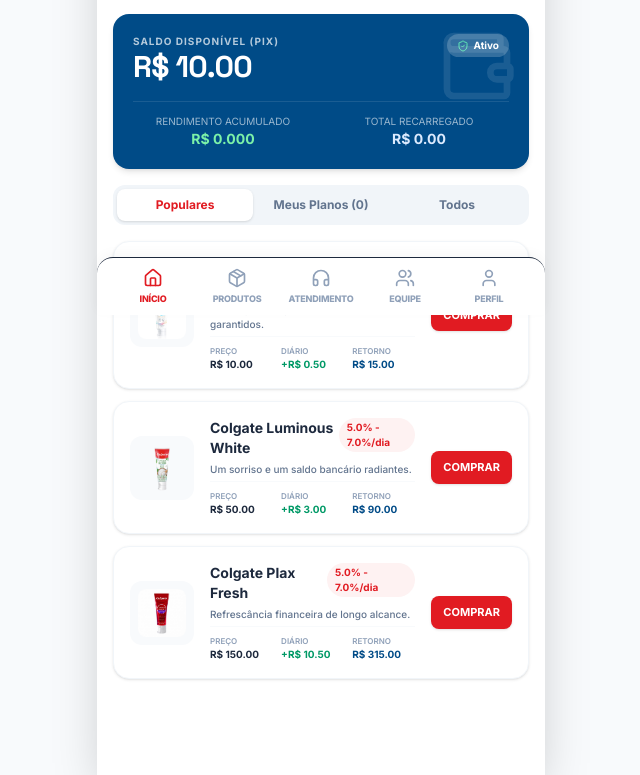
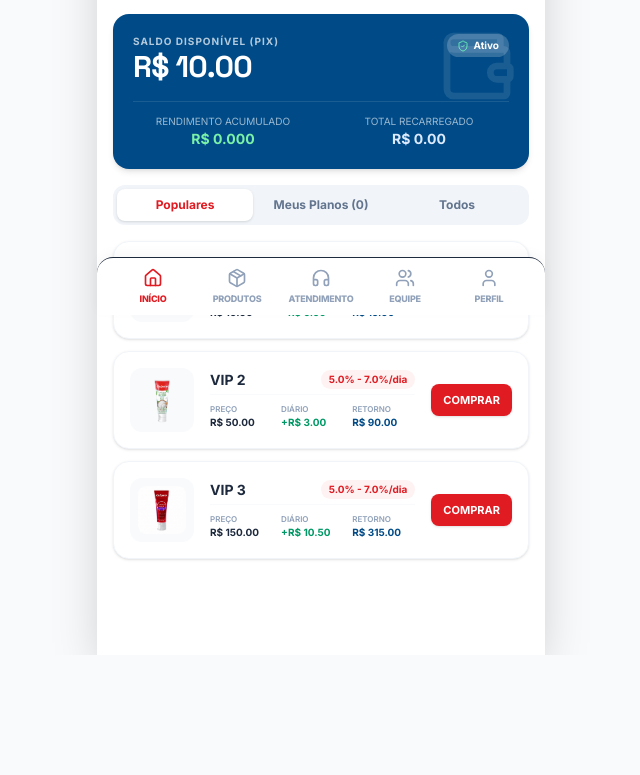
Before and after one commit to kokimotoprojetos/COLGATE, a Next.js app: page / in a window 1280 px wide. Shown: the part 485-1260 px from the top of the page, without its empty margins (319-959 px from the left). After the commit the page ends 1140 px from the top, so only its background shows below. Built offline with nearby package versions, Linux system fonts and the light colour scheme.

Commit message:
feat: rename plans to VIP 1-5 and remove slogans/descriptions

```diff
--- a/app/api/support/route.ts
+++ b/app/api/support/route.ts
@@ -30,12 +30,11 @@
 Contexto da Colgate Investimentos que você deve conhecer:
 1. A plataforma permite aos usuários "investirem" em pacotes temáticos da Colgate que simulam ou geram rendimentos diários.
 2. Planos de Investimento Ativos:
-   - Colgate Total 12 Active: Custa R$ 10,00, rende R$ 0,50 por dia (5% ao dia) durante 30 dias. Retorno total: R$ 15,00. Excelente para iniciantes escovarem seus primeiros lucros.
-   - Colgate Luminous White: Custa R$ 50,00, rende R$ 3,00 por dia (6% ao dia) durante 30 dias. Retorno total: R$ 90,00. Deixa seus rendimentos brilhando.
-   - Colgate Plax Fresh: Custa R$ 150,00, rende R$ 10,50 por dia (7% ao dia) durante 30 dias. Retorno total: R$ 315,00. Refrescância financeira de longo alcance.
-   - Colgate Ortho Care: Custa R$ 500,00, rende R$ 40,00 por dia (8% ao dia) durante 30 dias. Retorno total: R$ 1.200,00. Alinha suas finanças com perfeição.
-   - Colgate Sorriso VIP: Custa R$ 1.500,00, rende R$ 150,00 por dia (10% ao dia) durante 30 dias. Retorno total: R$ 4.500,00. Para quem busca um sorriso digno de comercial de TV.
-   - Colgate Herbal Premium: Custa R$ 5.000,00, rende R$ 600,00 por dia (12% ao dia) durante 30 dias. Retorno total: R$ 18.000,00. O poder da natureza gerando lucros orgânicos incríveis.
+   - VIP 1: Custa R$ 10,00, rende R$ 0,50 por dia (5% ao dia) durante 30 dias. Retorno total: R$ 15,00.
+   - VIP 2: Custa R$ 50,00, rende R$ 3,00 por dia (6% ao dia) durante 30 dias. Retorno total: R$ 90,00.
+   - VIP 3: Custa R$ 150,00, rende R$ 10,50 por dia (7% ao dia) durante 30 dias. Retorno total: R$ 315,00.
+   - VIP 4: Custa R$ 500,00, rende R$ 40,00 por dia (8% ao dia) durante 30 dias. Retorno total: R$ 1.200,00.
+   - VIP 5: Custa R$ 1.500,00, rende R$ 150,00 por dia (10% ao dia) durante 30 dias. Retorno total: R$ 4.500,00.
 3. Operações de Saldo:
    - Recargas (Depósitos): Podem ser feitas instantaneamente por PIX através da aba "Recarregar". O valor mínimo de recarga é R$ 10,00. O saldo é atualizado na hora!
    - Saques (Retiradas): Podem ser solicitados via PIX na aba "Sacar" ou pelo Perfil. O valor mínimo de saque é R$ 10,00. O processamento leva em média de 10 minutos a 2 horas durante o horário comercial. O usuário precisa cadastrar sua Chave PIX nas configurações do Perfil.
--- a/app/page.tsx
+++ b/app/page.tsx
@@ -73,86 +73,72 @@
 const PLANS_CATALOG = [
   {
     id: 'colgate-total-12',
-    name: 'Colgate Total 12 Active',
-    slogan: 'Prevenção completa de cáries e lucros garantidos.',
+    name: 'VIP 1',
+    slogan: '',
     price: 10.00,
     dailyIncome: 0.50, // 5% daily
     cycleDays: 30,
     color: 'from-red-500 to-rose-600',
     accentColor: '#E11B22',
     iconColor: 'text-red-500',
-    desc: 'O plano básico ideal para escovar seus primeiros rendimentos diários sem risco.',
+    desc: '',
     svgPath: 'toothpaste',
     imagePath: '/plano1.png'
   },
   {
     id: 'colgate-luminous-white',
-    name: 'Colgate Luminous White',
-    slogan: 'Um sorriso e um saldo bancário radiantes.',
+    name: 'VIP 2',
+    slogan: '',
     price: 50.00,
     dailyIncome: 3.00, // 6% daily
     cycleDays: 30,
     color: 'from-blue-600 to-sky-500',
     accentColor: '#004B87',
     iconColor: 'text-blue-500',
-    desc: 'Clareamento financeiro acelerado. Sinta a refrescância dos rendimentos constantes.',
+    desc: '',
     svgPath: 'luminous',
     imagePath: '/plano2.png'
   },
   {
     id: 'colgate-plax-fresh',
-    name: 'Colgate Plax Fresh',
-    slogan: 'Refrescância financeira de longo alcance.',
+    name: 'VIP 3',
+    slogan: '',
     price: 150.00,
     dailyIncome: 10.50, // 7% daily
     cycleDays: 30,
     color: 'from-teal-500 to-emerald-400',
     accentColor: '#00A3A6',
     iconColor: 'text-teal-500',
-    desc: 'Elimina as dúvidas e traz lucros de longo prazo com o poder refrescante do Plax.',
+    desc: '',
     svgPath: 'plax',
     imagePath: '/plano3.png'
   },
   {
     id: 'colgate-ortho-care',
-    name: 'Colgate Ortho Care',
-    slogan: 'Alinhamento impecável para o seu orçamento.',
+    name: 'VIP 4',
+    slogan: '',
     price: 500.00,
     dailyIncome: 40.00, // 8% daily
     cycleDays: 30,
     color: 'from-purple-600 to-indigo-500',
     accentColor: '#6D28D9',
     iconColor: 'text-purple-500',
-    desc: 'Para quem usa aparelho ou deseja alinhar sua conta bancária rumo à independência.',
+    desc: '',
     svgPath: 'ortho',
     imagePath: '/plano4.png'
   },
   {
     id: 'colgate-sorriso-vip',
-    name: 'Colgate Sorriso VIP Gold',
-    slogan: 'O brilho máximo digno de comercial de TV.',
+    name: 'VIP 5',
+    slogan: '',
     price: 1500.00,
     dailyIncome: 150.00, // 10% daily
     cycleDays: 30,
     color: 'from-amber-500 to-yellow-600',
     accentColor: '#D97706',
     iconColor: 'text-amber-500',
-    desc: 'O mais cobiçado tratamento estético para sua carteira. Rendimentos nível ouro.',
+    desc: '',
     svgPath: 'vip',
-    imagePath: '/plano5.png'
-  },
-  {
-    id: 'colgate-herbal-premium',
-    name: 'Colgate Herbal Organics',
-    slogan: 'Fórmula natural de crescimento financeiro.',
-    price: 5000.00,
-    dailyIncome: 600.00, // 12% daily
-    cycleDays: 30,
-    color: 'from-green-600 to-emerald-700',
-    accentColor: '#15803D',
-    iconColor: 'text-green-600',
-    desc: 'Extratos de ervas selecionadas que irrigam sua conta com lucros orgânicos incríveis.',
-    svgPath: 'herbal',
     imagePath: '/plano5.png'
   }
 ];
@@ -828,7 +814,6 @@
                           <h4 className="text-sm font-bold text-slate-800">{plan.name}</h4>
                           <span className="text-[10px] font-bold text-colgate-red bg-red-50 px-2 py-0.5 rounded-full">5.0% - 7.0%/dia</span>
                         </div>
-                        <p className="text-[10px] text-slate-500 font-medium">{plan.slogan}</p>
                         <div className="grid grid-cols-3 gap-2 pt-2 text-[10px] text-slate-600 border-t border-slate-50">
                           <div>
                             <span className="block text-slate-400 font-semibold uppercase text-[8px]">Preço</span>
@@ -926,7 +911,6 @@
                         <div className="flex justify-between items-start">
                           <h4 className="text-sm font-bold text-slate-800">{plan.name}</h4>
                         </div>
-                        <p className="text-[10px] text-slate-500 font-medium">{plan.slogan}</p>
                         <div className="grid grid-cols-3 gap-2 pt-2 text-[10px] text-slate-600 border-t border-slate-50">
                           <div>
                             <span className="block text-slate-400 font-semibold uppercase text-[8px]">Preço</span>
@@ -982,10 +966,8 @@
                             renderProductSVG(plan.svgPath, plan.accentColor)
                           )}
                         </div>
-                        <div className="flex-1 space-y-1">
+                        <div className="flex-1 flex items-center">
                           <h3 className="text-sm font-bold text-slate-800">{plan.name}</h3>
-                          <p className="text-[10px] text-slate-400 font-semibold uppercase">{plan.slogan}</p>
-                          <p className="text-xs text-slate-600 leading-relaxed">{plan.desc}</p>
                         </div>
                       </div>
 
@@ -1718,7 +1700,6 @@
             >
               <div className={`p-4 text-white text-center bg-gradient-to-r ${showBuyModal.color}`}>
                 <h3 className="text-base font-bold">Ativar {showBuyModal.name}</h3>
-                <p className="text-[10px] text-white/80">{showBuyModal.slogan}</p>
               </div>
 
               <div className="p-5 space-y-4">
```
